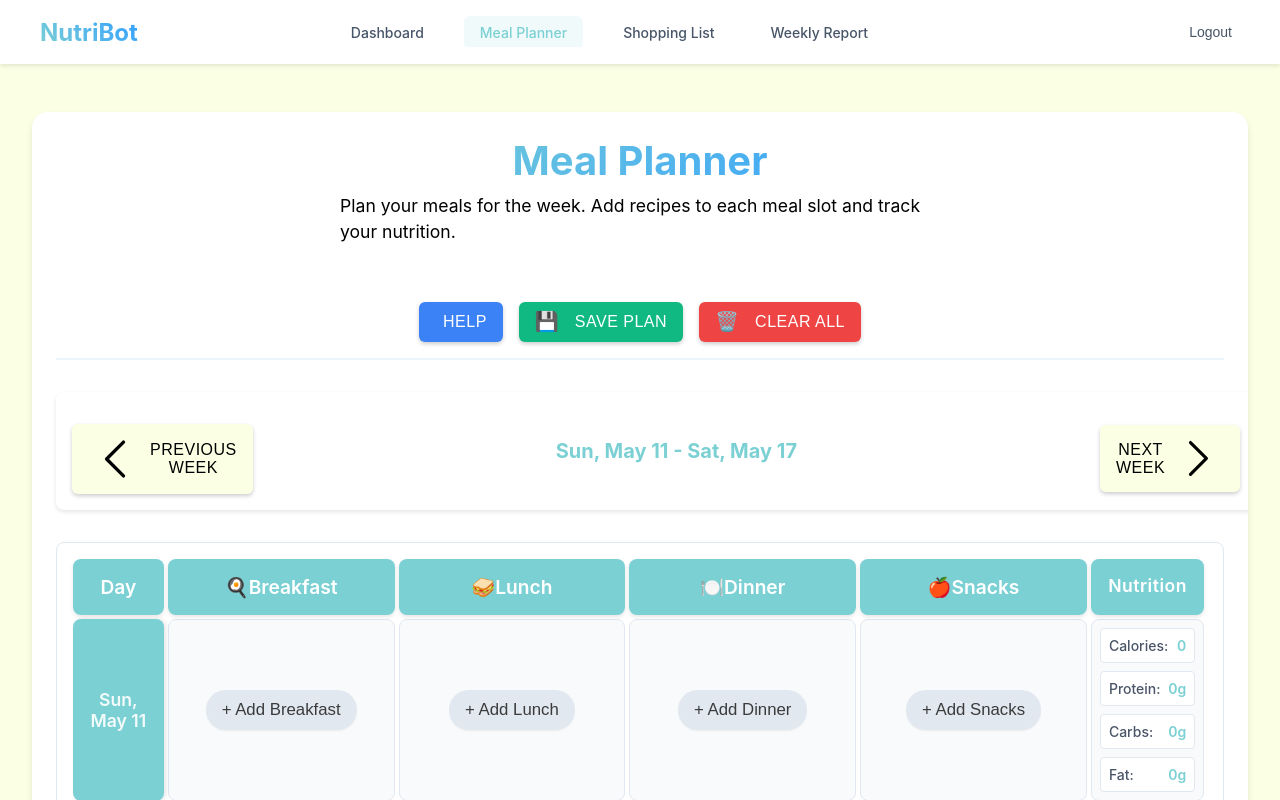
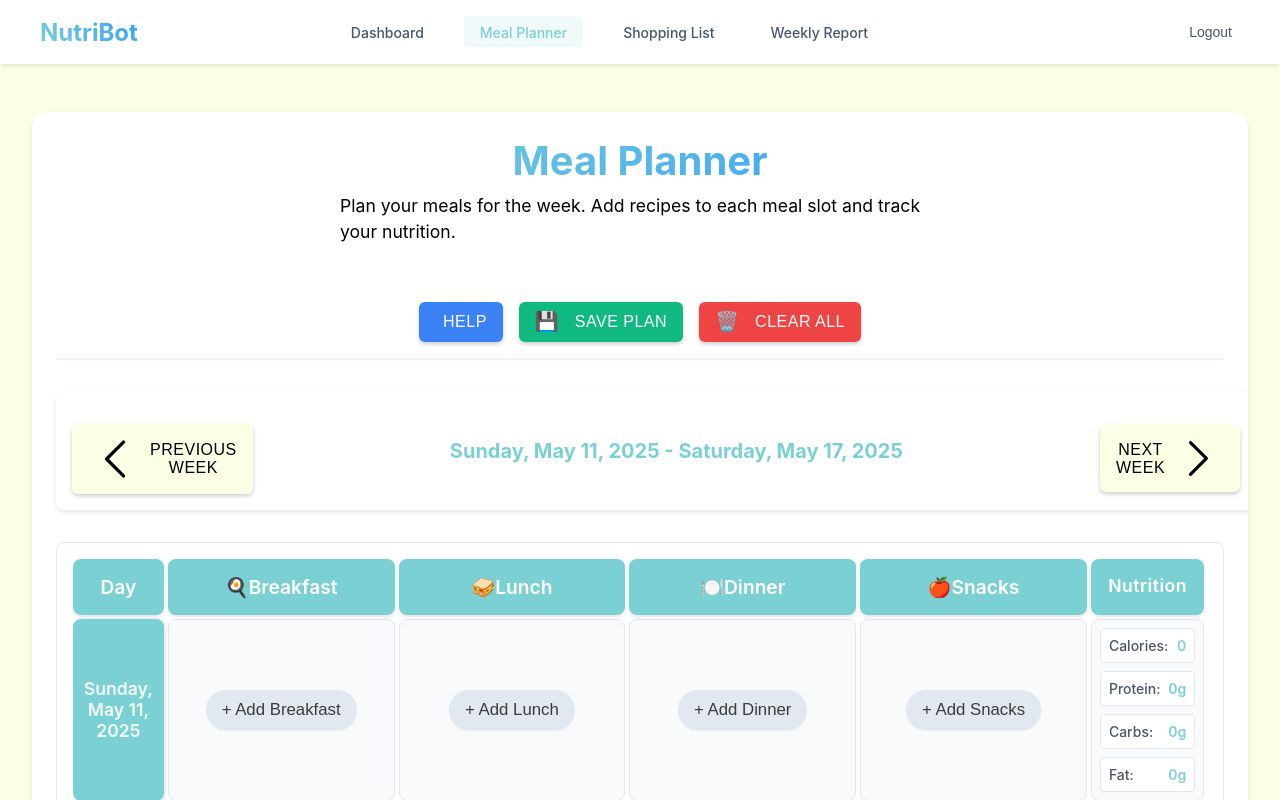
Before and after one commit to mattthao4/NutriBot, a React (Create React App) app: page /meal-planner in a window 1280 px wide. Shown: the top 800 px of the page. Built offline with nearby package versions, Linux system fonts and the light colour scheme; sample sign-in values are in the browser's storage.

Commit message:
fixed mealplanner.js weekly details

```diff
--- a/src/pages/MealPlanner.js
+++ b/src/pages/MealPlanner.js
@@ -36,12 +36,13 @@ const MealPlanner = () => {
     navigate('/recipes');
   };
 
-  const formatDisplayDate = (dateString) => {
-    const date = new Date(dateString);
+  const formatDisplayDate = (dateInput) => {
+    const date = dateInput instanceof Date ? dateInput : new Date(dateInput);
     return date.toLocaleDateString('en-US', {
-      weekday: 'short',
-      month: 'short',
-      day: 'numeric'
+      weekday: 'long',
+      month: 'long',
+      day: 'numeric',
+      year: 'numeric'
     });
   };
 
```
